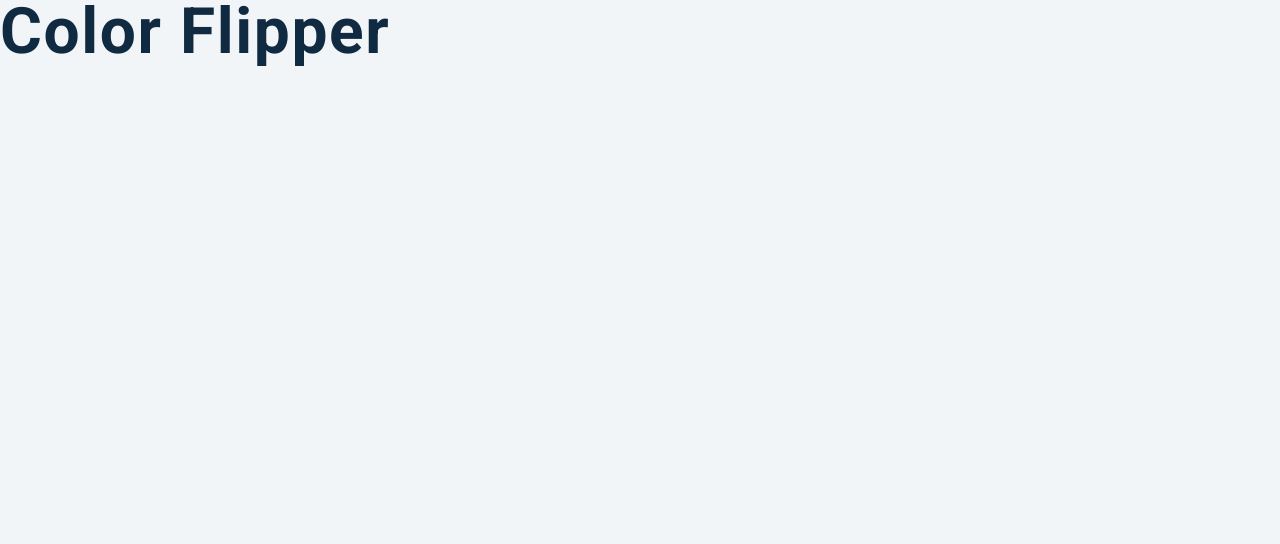
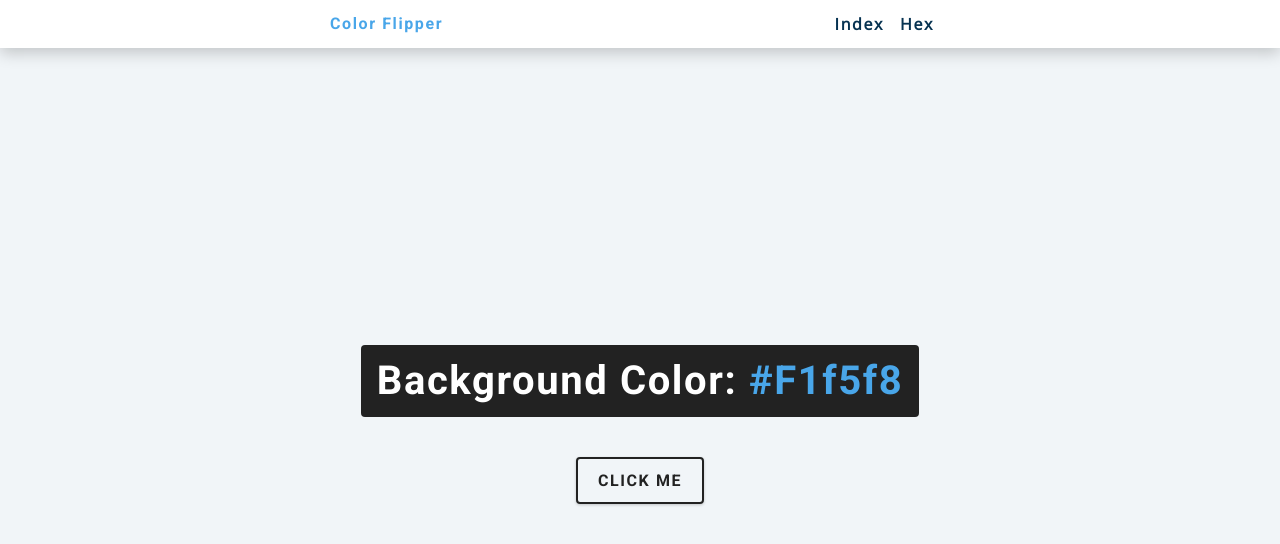
Before and after one commit to hariharan-16/Javascript-Projects, a plain HTML site: page color-flipper/index.html in a window 1280 px wide. Drawn offline with nearby package versions, Linux system fonts and the light colour scheme.

Commit message:
index.html basic setup completed

```diff
--- a/color-flipper/index.html
+++ b/color-flipper/index.html
@@ -1,5 +1,6 @@
 <!DOCTYPE html>
 <html lang="en">
+
 <head>
   <meta charset="UTF-8" />
   <meta name="viewport" content="width=device-width, initial-scale=1.0" />
@@ -8,9 +9,34 @@
   <!-- styles -->
   <link rel="stylesheet" href="styles.css" />
 </head>
+
 <body>
-    <h1>color flipper</h1>
+
+  <nav>
+    <div class="nav-center">
+
+      <h4>Color Flipper</h4>
+      <ul class="nav-links">
+        <li>
+          <a href="index.html">Index</a>
+        </li>
+        <li>
+          <a href="hex.html">Hex</a>
+        </li>
+      </ul>
+
+    </div>
+  </nav>
+
+  <main>
+    <div class="container">
+      <h2>Background Color: <span class="color">#f1f5f8</span></h2>
+      <button class="btn btn-hero" id="btn">Click Me</button>
+    </div>
+  </main>
+
   <!-- javascript -->
   <script src="app.js"></script>
 </body>
+
 </html>
```
Lines whose indentation alone changed are shown as unchanged.
